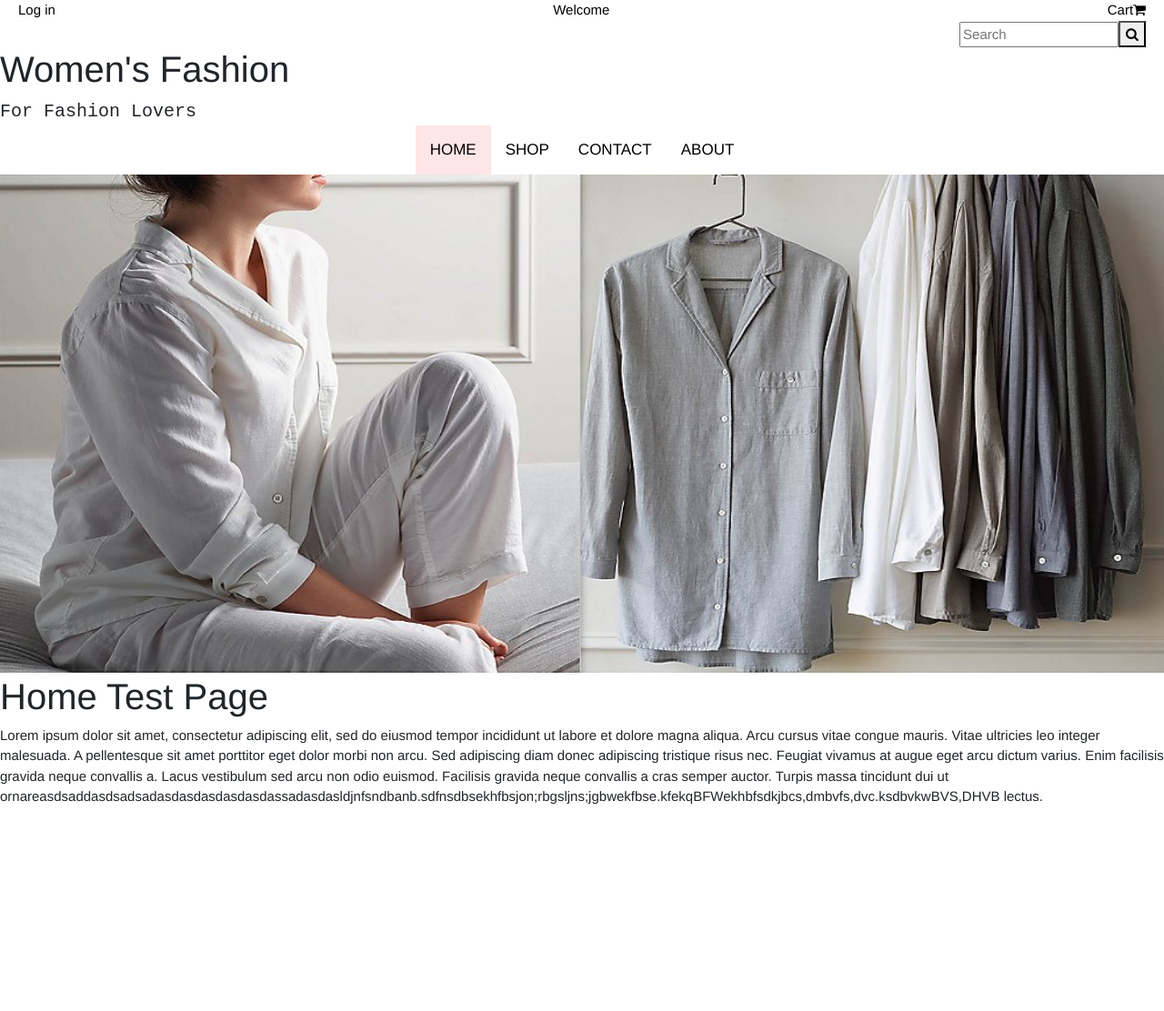
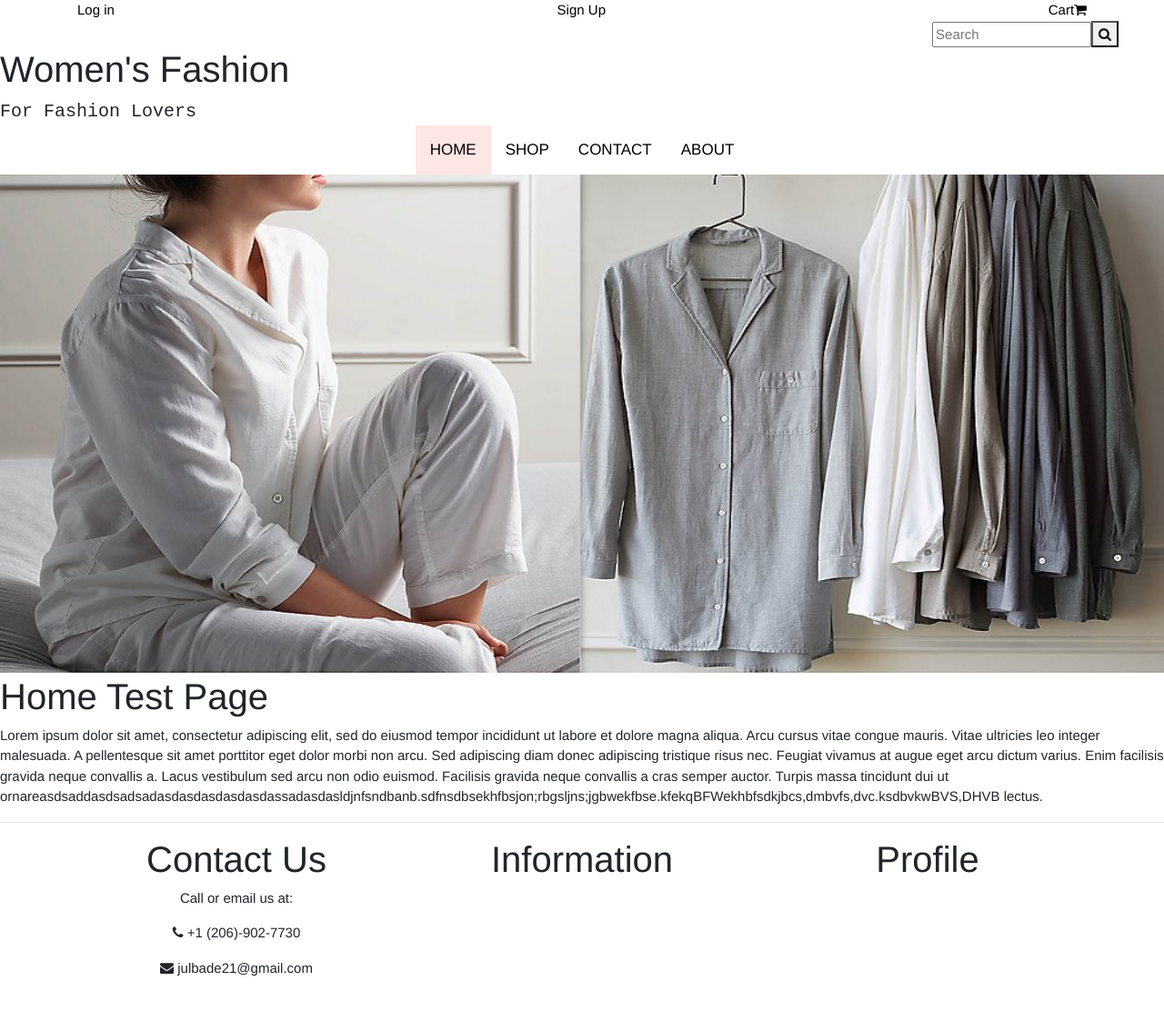
Before and after one commit to maoalvin/Capstone, a React app: page /#/ in a window 1280 px wide. Shown: the top 1112 px of the page at 91% size. Before the commit the page ends 904 px from the top, so only its background shows below. Built offline with nearby package versions, Linux system fonts and the light colour scheme.

Commit message:
it will add footer to app

```diff
--- a/src/components/App.jsx
+++ b/src/components/App.jsx
@@ -8,6 +8,7 @@ import About from './About';
 import Shop from './Shop';
 import Cart from './Cart';
 import Error404 from './Error404';
+import Footer from './Footer';
 
 
 
@@ -32,6 +33,9 @@ function App(){
         <Route component={Error404} />
 
       </Switch>
+      <hr></hr>
+      <Footer/>
+      <br/><br/>
     </div>
   );
 }
--- /dev/null
+++ b/src/components/Footer.jsx
@@ -0,0 +1,36 @@
+import React from 'react';
+
+
+function Footer() {
+    return (
+
+        <div className='container'>
+            <style>
+                {`
+                #footer {
+                    justify-content: center;
+                    text-align: center;
+                }
+                `}
+            </style>
+            <div id='footer' className='row'>
+            <div className='col col-md-4'>
+            <h1>Contact Us</h1>
+            <p>Call or email us at:</p>
+            <p><i className='fa fa-phone'></i> +1 (206)-902-7730</p>
+            <p><i className='fa fa-envelope'></i> julbade21@gmail.com</p>
+            </div>
+
+            <div className='col col-md-4'>
+            <h1>Information</h1>
+            </div>
+            <div className='col col-md-4'>
+            <h1>Profile</h1>
+            </div>
+            </div>
+
+        </div>
+    )
+}
+
+export default Footer;
--- a/src/components/Header.jsx
+++ b/src/components/Header.jsx
@@ -25,13 +25,11 @@ function Header() {
 
             #links {
               font-size: 15px;
-              text-align: right;
               color: black;
-              margin-right: 20px;
-              margin-left: 20px;
               justify-content: space-between;
               display: flex;
-
+              position: static;
+              width: 100%;
 
             }
 
@@ -43,7 +41,7 @@ function Header() {
 
             form {
                 text-align: right;
-                margin-right: 20px;
+                margin-right: 50px;
               }
 
             button {
@@ -52,11 +50,13 @@ function Header() {
             }
 
 
+
         `}</style>
       <header>
         <div id='header'>
-        <div id="links">
-        <Link style={{ color: 'black' }} to='/login'>Log in</Link> Welcome
+        <div className='container' id="links">
+        <Link style={{ color: 'black' }} to='/login'>Log in</Link>
+        <Link style={{ color: 'black' }} to='/signup'>Sign Up</Link>
         <Link style={{ color: 'black' }} to='/cart'>Cart<i className="fa fa-shopping-cart"></i></Link>
         </div>
         <form>
```
